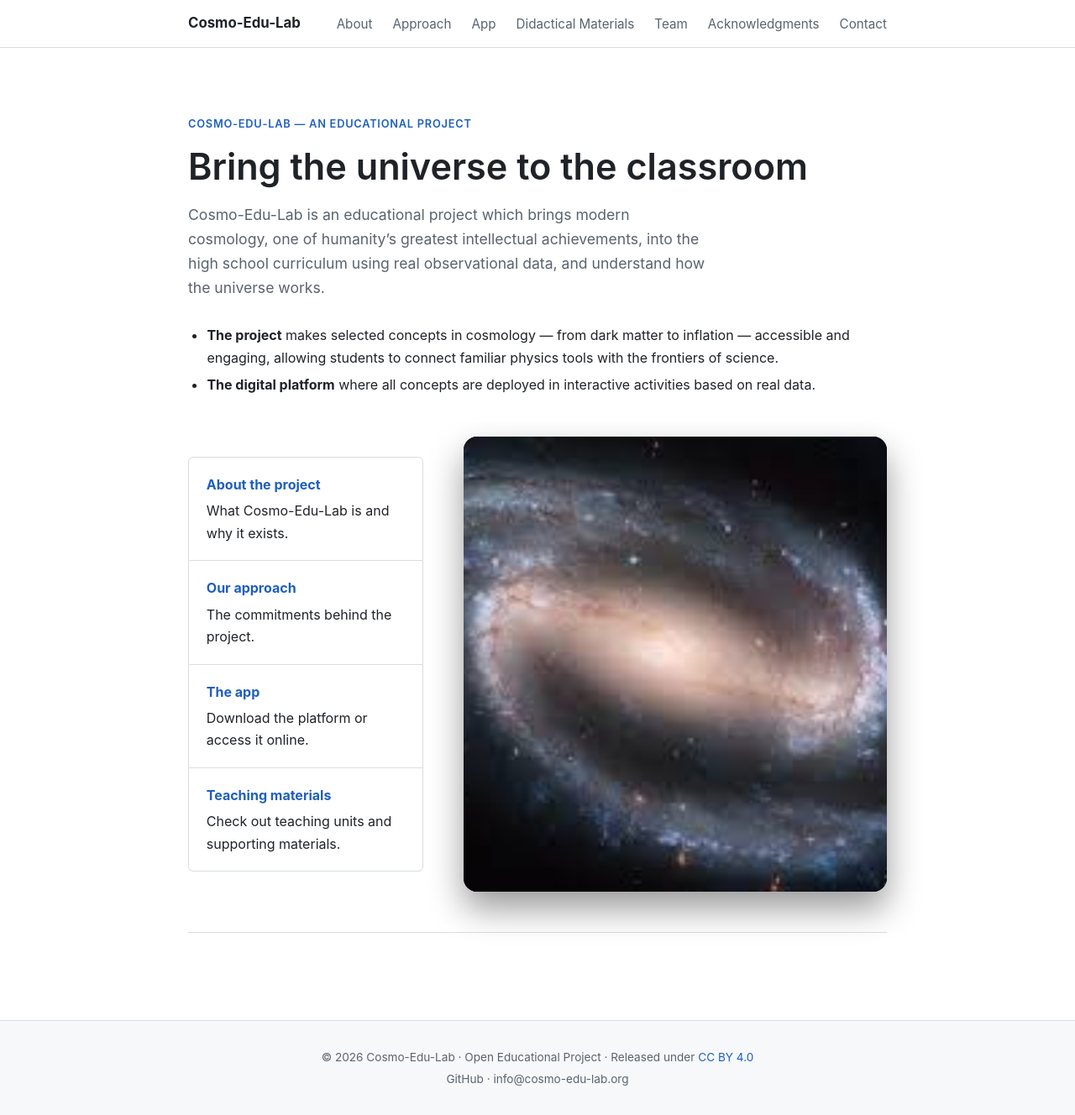
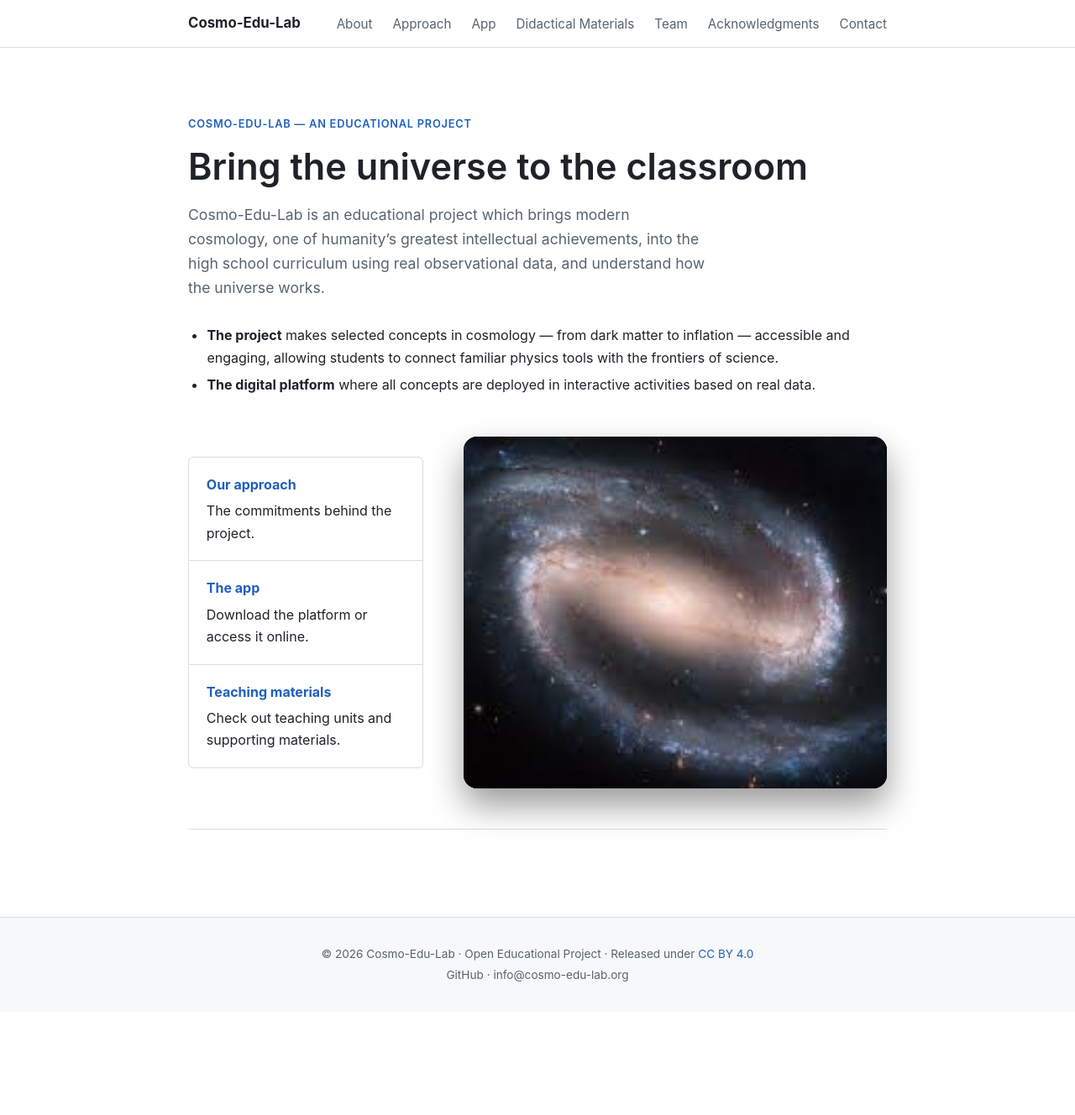
Before and after one commit to cosmo-edu-lab/cosmo-edu-lab.github.io, a Jekyll site: the page built from index_ep.md, in a window 1280 px wide and 1328 px high. Shown: the whole window at 84% size. Built offline with Jekyll 4.4.1, drawn with Linux system fonts in a browser that asks for light colours; part of the change alters nothing that is shown.

```diff
--- a/assets/css/style.css
+++ b/assets/css/style.css
@@ -200,6 +200,17 @@ hr {
 .grid li p:last-child { margin-bottom: 0; }
 .grid li strong { display: block; margin-bottom: 0.3rem; font-size: 1rem; }
 
+/* Fixed 3-card row variant (used on home quick links) */
+.grid-3 {
+  grid-template-columns: repeat(3, minmax(0, 1fr));
+}
+@media (max-width: 900px) {
+  .grid-3 { grid-template-columns: repeat(2, minmax(0, 1fr)); }
+}
+@media (max-width: 640px) {
+  .grid-3 { grid-template-columns: 1fr; }
+}
+
 /* ── TWO-COLUMN LIST (used via {: .columns} on a list of links) ── */
 .columns {
   display: grid;
--- a/index.md
+++ b/index.md
@@ -18,89 +18,12 @@ description: "Cosmo-Edu-Lab brings modern cosmology into the high school curricu
 
 <div class="hero-actions" markdown="1" style="flex: 1; min-width: 280px; margin: 0;">
 
-- **[About the project]({{ '/about/' | relative_url }})** What Cosmo-Edu-Lab is and why it exists.
 - **[Our approach]({{ '/approach/' | relative_url }})** The commitments behind the project.
 - **[The app]({{ '/app/' | relative_url }})** Download the platform or access it online.
-- **[Teaching materials]({{ '/didactical_materials/' | relative_url }})** Check out teaching units and supporting materials.
-{: .grid}
-
-</div>
-
-<div id="cosmo-slideshow-container" style="flex: 2; min-width: 450px; border-radius: 16px; overflow: hidden; box-shadow: 0 20px 40px rgba(0,0,0,0.4); aspect-ratio: 16/9; background: #0d1117; position: relative; margin: 0;">
-
-    <div id="loading-text" style="position: absolute; top: 50%; left: 50%; transform: translate(-50%, -50%); color: #64748b; font-family: monospace; font-size: 1.1rem; text-align: center; z-index: 5;">
-        Caricamento universo...
-    </div>
-
-    <img id="cosmo-slide" src="" alt="Cosmo Edu Lab Universo" style="width: 100%; height: 100%; object-fit: cover; opacity: 0; transition: opacity 1s ease-in-out; position: relative; z-index: 10;">
+- **[Teaching materials]({{ '/didactical-materials/' | relative_url }})** Check out teaching units and supporting materials.
+{: .grid .grid-3}
 
 </div>
 
 </div>
 </div>
-
-<script>
-document.addEventListener("DOMContentLoaded", function() {
-
-    // Genera automaticamente il percorso corretto per la cartella assets/images
-    const basePath = "{{ '/assets/images/' | relative_url }}";
-
-    // Elenco esatto delle tue 10 immagini
-    const imageUrls = [
-        basePath + "Milky_Way.jpg",
-        basePath + "NGC1068_spiral.jpg",
-        basePath + "NGC1232_spiral.jpg",
-        basePath + "NGC1300_spiral.jpg",
-        basePath + "NGC_6217_spiral.jpg",
-        basePath + "elliptical_galaxy.jpg",
-        basePath + "eso9845d.jpg",
-        basePath + "galaxy_cluster.jpg",
-        basePath + "globular_cluster.jpg",
-        basePath + "spiral_galaxy.jpg"
-    ];
-
-    // Nasconde il testo di caricamento iniziale
-    document.getElementById("loading-text").style.display = "none";
-
-    // Mischia le immagini
-    imageUrls.sort(() => 0.5 - Math.random());
-
-    const imgElement = document.getElementById("cosmo-slide");
-    let currentIndex = 0;
-    let errorCount = 0;
-
-    function showNextImage() {
-        imgElement.onload = () => {
-            errorCount = 0;
-            imgElement.style.opacity = 1;
-        };
-
-        imgElement.onerror = () => {
-            errorCount++;
-            console.warn("Immagine non trovata:", imageUrls[currentIndex]);
-
-            if (errorCount < imageUrls.length) {
-                currentIndex = (currentIndex + 1) % imageUrls.length;
-                setTimeout(showNextImage, 200);
-            } else {
-                console.error("Errore: Impossibile caricare le immagini da assets/images.");
-            }
-        };
-
-        imgElement.src = imageUrls[currentIndex];
-    }
-
-    function triggerTransition() {
-        imgElement.style.opacity = 0;
-
-        setTimeout(() => {
-            currentIndex = (currentIndex + 1) % imageUrls.length;
-            showNextImage();
-        }, 1000);
-    }
-
-    // Avvio
-    showNextImage();
-    setInterval(triggerTransition, 4000);
-});
-</script>
--- /dev/null
+++ b/index_ep.md
@@ -0,0 +1,105 @@
+---
+layout: default
+title: Home
+permalink: /
+description: "Cosmo-Edu-Lab brings modern cosmology into the high school curriculum through real data and inquiry-based learning."
+---
+<div class="hero" markdown="1">
+<p class="eyebrow">Cosmo-Edu-Lab — An Educational Project</p>
+
+# Bring the universe to the classroom
+
+<p class="lead">Cosmo-Edu-Lab is an educational project which brings modern cosmology, one of humanity’s greatest intellectual achievements, into the high school curriculum using real observational data, and understand how the universe works.</p>
+
+* **The project** makes selected concepts in cosmology — from dark matter to inflation — accessible and engaging, allowing students to connect familiar physics tools with the frontiers of science.
+* **The digital platform** where all concepts are deployed in interactive activities based on real data.
+
+<div style="display: flex; flex-wrap: wrap; gap: 3rem; align-items: stretch; margin-top: 3rem;" markdown="1">
+
+<div class="hero-actions" markdown="1" style="flex: 1; min-width: 280px; margin: 0;">
+
+- **[Our approach]({{ '/approach/' | relative_url }})** The commitments behind the project.
+- **[The app]({{ '/app/' | relative_url }})** Download the platform or access it online.
+- **[Teaching materials]({{ '/didactical-materials/' | relative_url }})** Check out teaching units and supporting materials.
+{: .grid}
+
+</div>
+
+<div id="cosmo-slideshow-container" style="flex: 2; min-width: 450px; border-radius: 16px; overflow: hidden; box-shadow: 0 20px 40px rgba(0,0,0,0.4); aspect-ratio: 16/9; background: #0d1117; position: relative; margin: 0;">
+
+    <div id="loading-text" style="position: absolute; top: 50%; left: 50%; transform: translate(-50%, -50%); color: #64748b; font-family: monospace; font-size: 1.1rem; text-align: center; z-index: 5;">
+        Caricamento universo...
+    </div>
+
+    <img id="cosmo-slide" src="" alt="Cosmo Edu Lab Universo" style="width: 100%; height: 100%; object-fit: cover; opacity: 0; transition: opacity 1s ease-in-out; position: relative; z-index: 10;">
+
+</div>
+
+</div>
+</div>
+
+<script>
+document.addEventListener("DOMContentLoaded", function() {
+
+    // Genera automaticamente il percorso corretto per la cartella assets/images
+    const basePath = "{{ '/assets/images/' | relative_url }}";
+
+    // Elenco esatto delle tue 10 immagini
+    const imageUrls = [
+        basePath + "Milky_Way.jpg",
+        basePath + "NGC1068_spiral.jpg",
+        basePath + "NGC1232_spiral.jpg",
+        basePath + "NGC1300_spiral.jpg",
+        basePath + "NGC_6217_spiral.jpg",
+        basePath + "elliptical_galaxy.jpg",
+        basePath + "eso9845d.jpg",
+        basePath + "galaxy_cluster.jpg",
+        basePath + "globular_cluster.jpg",
+        basePath + "spiral_galaxy.jpg"
+    ];
+
+    // Nasconde il testo di caricamento iniziale
+    document.getElementById("loading-text").style.display = "none";
+
+    // Mischia le immagini
+    imageUrls.sort(() => 0.5 - Math.random());
+
+    const imgElement = document.getElementById("cosmo-slide");
+    let currentIndex = 0;
+    let errorCount = 0;
+
+    function showNextImage() {
+        imgElement.onload = () => {
+            errorCount = 0;
+            imgElement.style.opacity = 1;
+        };
+
+        imgElement.onerror = () => {
+            errorCount++;
+            console.warn("Immagine non trovata:", imageUrls[currentIndex]);
+
+            if (errorCount < imageUrls.length) {
+                currentIndex = (currentIndex + 1) % imageUrls.length;
+                setTimeout(showNextImage, 200);
+            } else {
+                console.error("Errore: Impossibile caricare le immagini da assets/images.");
+            }
+        };
+
+        imgElement.src = imageUrls[currentIndex];
+    }
+
+    function triggerTransition() {
+        imgElement.style.opacity = 0;
+
+        setTimeout(() => {
+            currentIndex = (currentIndex + 1) % imageUrls.length;
+            showNextImage();
+        }, 1000);
+    }
+
+    // Avvio
+    showNextImage();
+    setInterval(triggerTransition, 4000);
+});
+</script>
```
